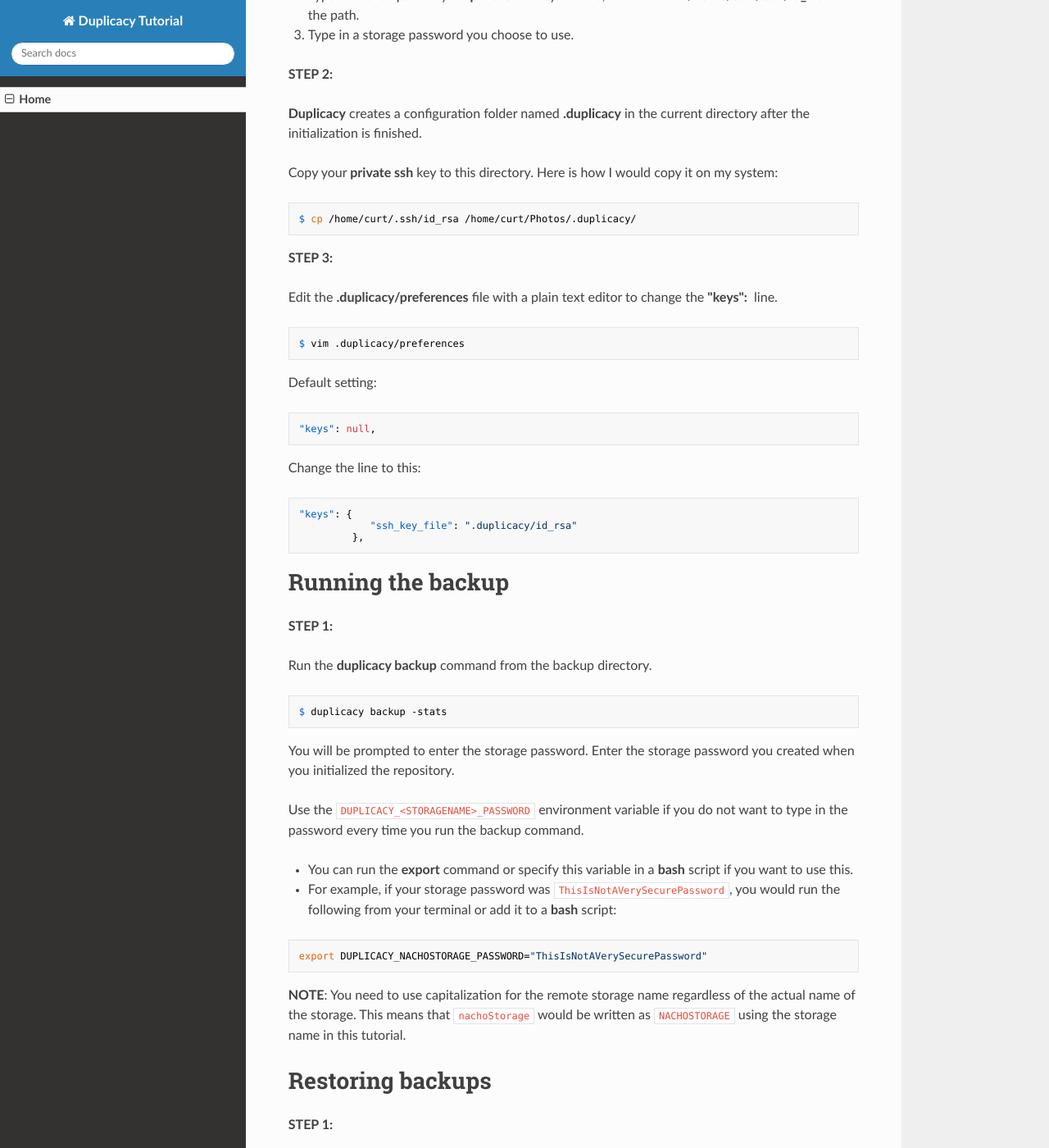
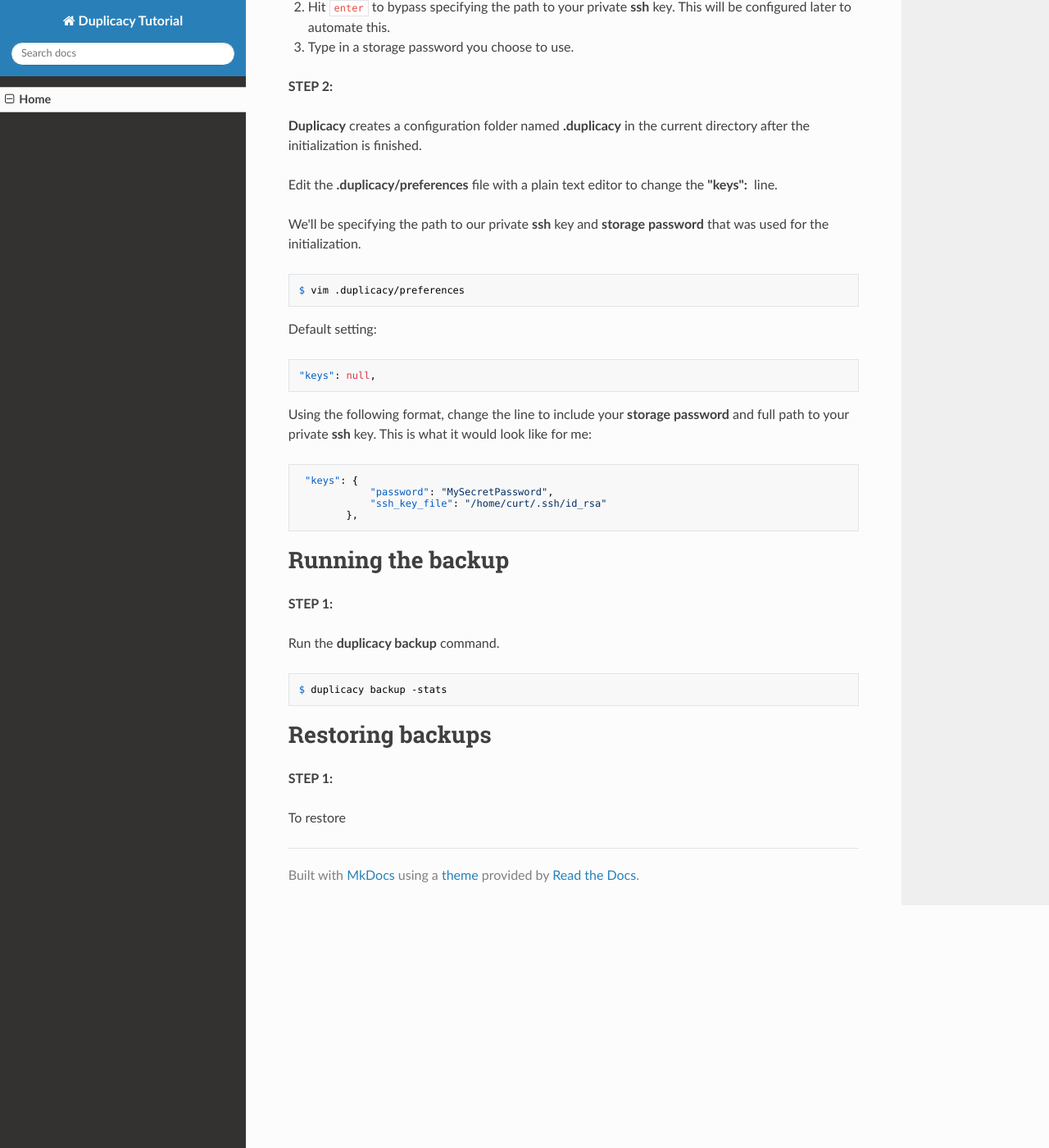
Before and after one commit to curtwarfield/duplicacy-guide, an MkDocs documentation site: the page built from docs/index.md, in a window 1280 px wide and 1400 px high, scrolled down 2209 px. Shown: the whole window at 82% size. Built offline with MkDocs 1.6.1, drawn with Linux system fonts in a browser that asks for light colours; nearby versions of some CDN libraries; some of the changed text lies outside the part shown.

Commit message:
update index.md

```diff
--- a/docs/index.md
+++ b/docs/index.md
@@ -59,6 +59,7 @@
 ~~~
 -encrypt, -e          encrypt the storage with a password
 -storage-name <name>  assign a name to the storage
+-repository <path>    initialize a new repository at the specified path
 ~~~
 
 An example scenario will make things easier to understand.
@@ -86,21 +87,16 @@
 ~~~
 
 1. Hit `enter` to leave the password blank if you use **ssh** keys.
-2. Type in the full path to your **private ssh** key. For me, I would enter **/home/curt/.ssh/id_rsa** for the path.
+2. Hit `enter` to bypass specifying the path to your private **ssh** key. This will be configured later to automate this.
 3. Type in a storage password you choose to use.
 
 **STEP 2:**
 
 **Duplicacy** creates a configuration folder named **.duplicacy** in the current directory after the initialization is finished.
 
-Copy your **private ssh** key to this directory. Here is how I would copy it on my system:
-~~~
-$ cp /home/curt/.ssh/id_rsa /home/curt/Photos/.duplicacy/
-~~~
+Edit the **.duplicacy/preferences** file with a plain text editor to change the **"keys":**&nbsp; line.
 
-**STEP 3:**
-
-Edit the **.duplicacy/preferences** file with a plain text editor to change the **"keys":**&nbsp; line.
+We'll be specifying the path to our private **ssh** key and **storage password** that was used for the initialization.
 ~~~
 $ vim .duplicacy/preferences
 ~~~
@@ -110,35 +106,22 @@
 "keys": null,
 ~~~
 
-Change the line to this:
+Using the following format, change the line to include your **storage password** and full path to your private **ssh** key. This is what it would look like for me:
 ~~~
-"keys": {
-            "ssh_key_file": ".duplicacy/id_rsa"
-         },
+ "keys": {
+            "password": "MySecretPassword",
+            "ssh_key_file": "/home/curt/.ssh/id_rsa"
+        },
 ~~~
 
 # Running the backup
 
 **STEP 1:**
 
-Run the **duplicacy backup** command from the backup directory.
+Run the **duplicacy backup** command.
 ~~~
 $ duplicacy backup -stats
 ~~~
-
-You will be prompted to enter the storage password.
-Enter the storage password you created when you initialized the repository.
-
-Use the `DUPLICACY_<STORAGENAME>_PASSWORD` environment variable if you do not want to type in the password every time you run the backup command.
-
-* You can run the **export** command or specify this variable in a **bash** script if you want to use this.
-
-* For example, if your storage password was `ThisIsNotAVerySecurePassword`, you would run the following from your terminal or add it to a **bash** script:
-~~~
-export DUPLICACY_NACHOSTORAGE_PASSWORD="ThisIsNotAVerySecurePassword"
-~~~
-
-**NOTE**: You need to use capitalization for the remote storage name regardless of the actual name of the storage. This means that `nachoStorage` would be written as `NACHOSTORAGE` using the storage name in this tutorial.
 
 # Restoring backups
 
```
Also changed, not shown: other parts of docs/index.md (+1 -1 lines).
